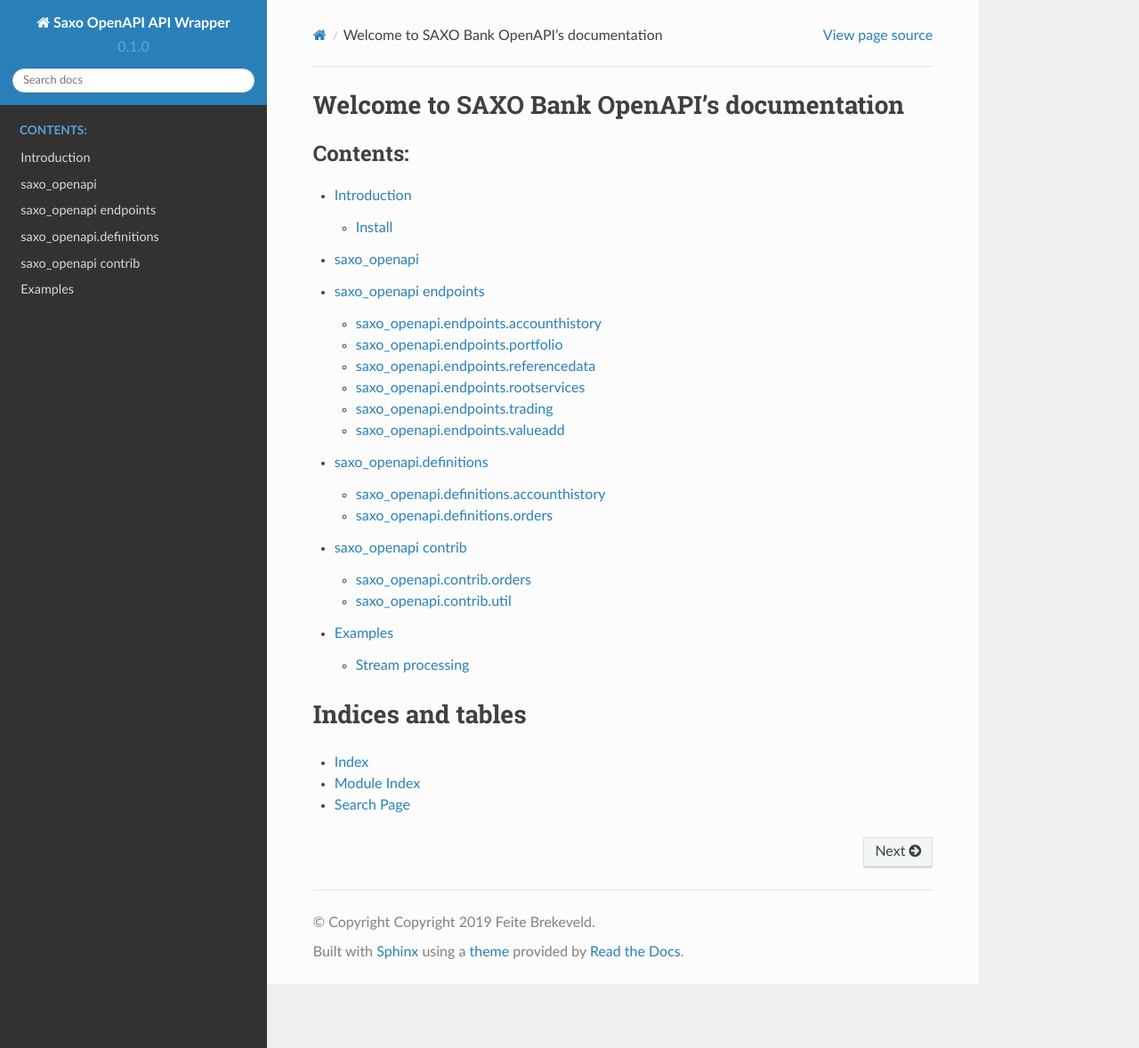
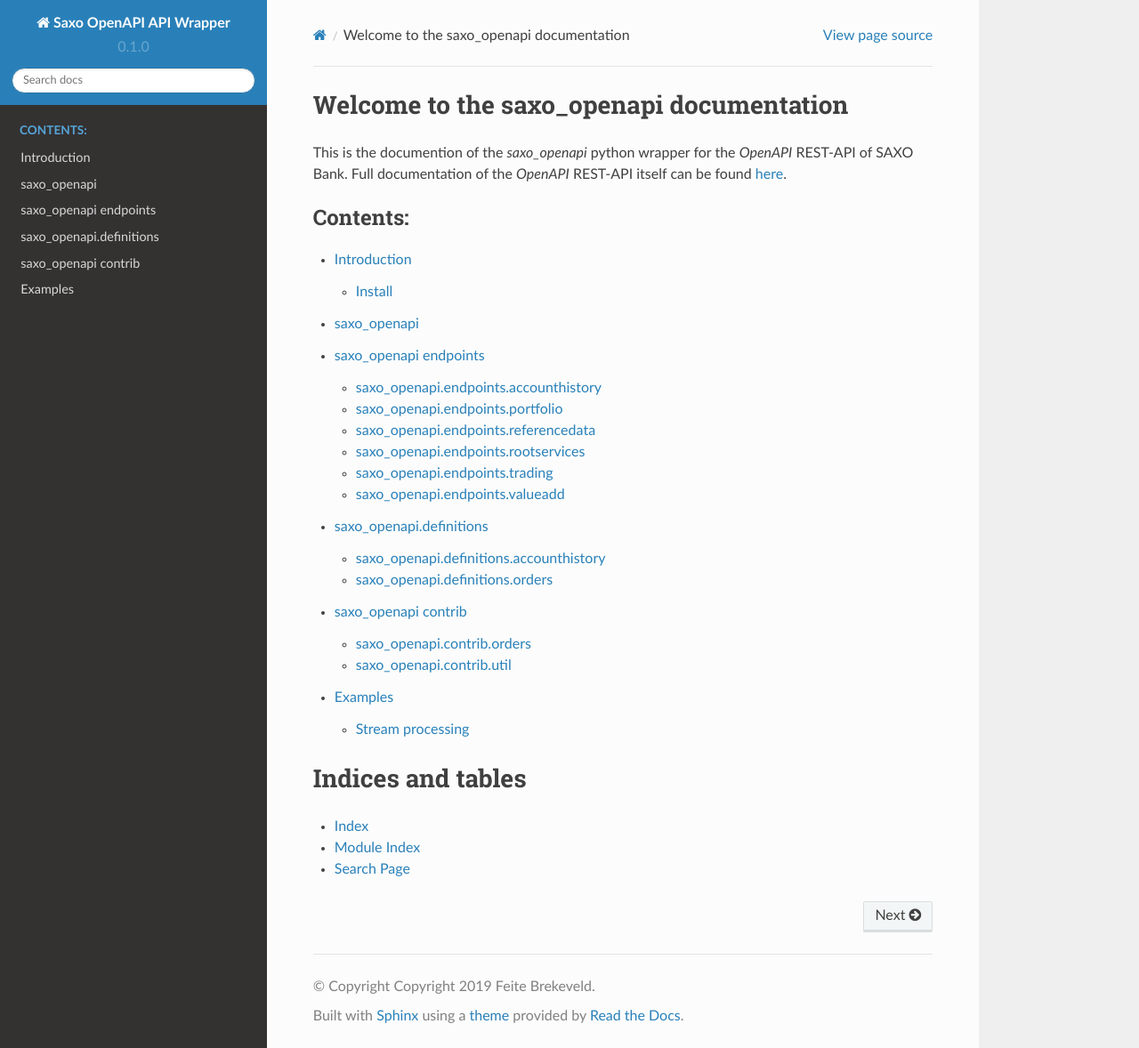
Before and after one commit to hootnot/saxo_openapi, a Sphinx documentation site: the page built from docs/index.rst, in a window 1280 px wide and 1178 px high. Shown: the whole window at 89% size. Built offline with Sphinx 7.4.7 and the Read the Docs theme 2.0.0, drawn with Linux system fonts in a browser that asks for light colours.

Commit message:
clarification

```diff
--- a/docs/index.rst
+++ b/docs/index.rst
@@ -1,5 +1,9 @@
-Welcome to SAXO Bank OpenAPI's documentation
-============================================
+Welcome to the saxo_openapi documentation
+=========================================
+
+This is the documention of the *saxo_openapi* python wrapper for the
+*OpenAPI* REST-API of SAXO Bank. Full documentation of the *OpenAPI* REST-API
+itself can be found `here <https://www.developer.saxo/openapi/learn>`_.
 
 .. toctree::
    :maxdepth: 2
```
